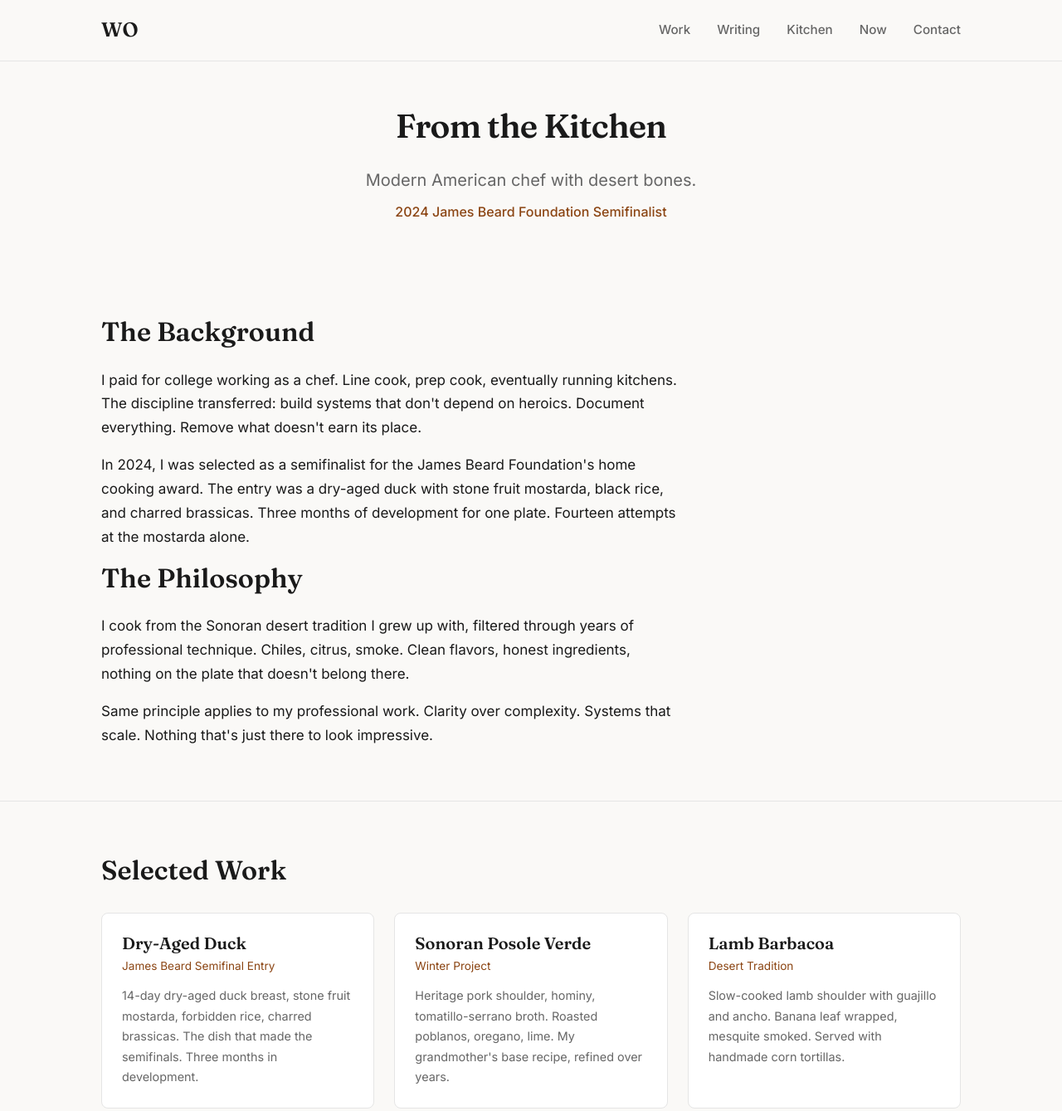
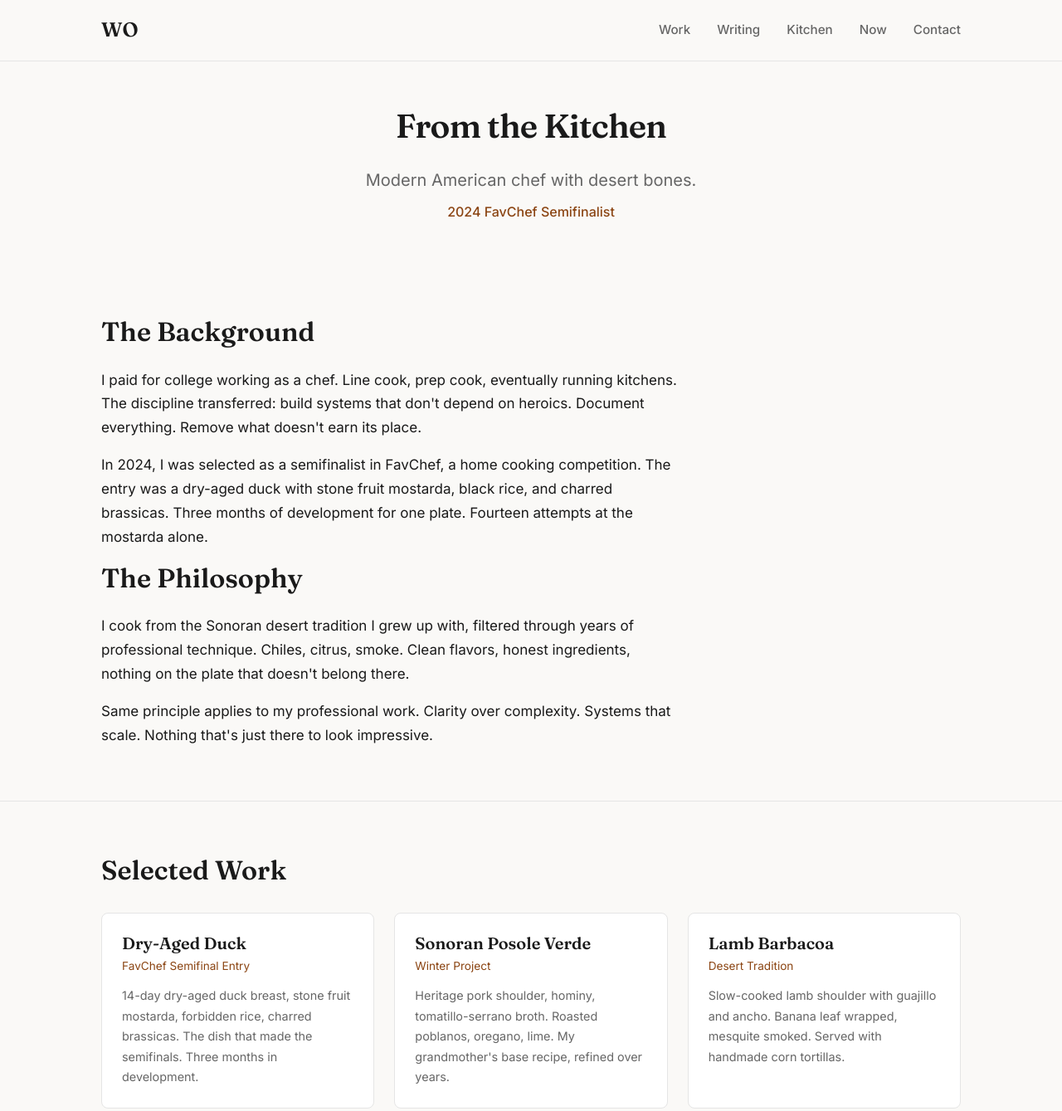
Before and after one commit to ifwewillit/ifwewillit.github.io, a plain HTML site: page kitchen/index.html in a window 1280 px wide. Shown: the top 1339 px of the page at 83% size. Drawn offline with Linux system fonts and the light colour scheme.

Commit message:
Update cooking competition references to FavChef for accuracy

```diff
--- a/kitchen/index.html
+++ b/kitchen/index.html
@@ -4,7 +4,7 @@
     <meta charset="UTF-8">
     <meta name="viewport" content="width=device-width, initial-scale=1.0">
     <title>Kitchen | Will O'Neil</title>
-    <meta name="description" content="2024 James Beard Foundation semifinalist. Modern American cooking with desert bones.">
+    <meta name="description" content="2024 FavChef semifinalist. Modern American cooking with desert bones.">
     <link rel="preconnect" href="https://fonts.googleapis.com">
     <link rel="preconnect" href="https://fonts.gstatic.com" crossorigin>
     <link href="https://fonts.googleapis.com/css2?family=Inter:wght@400;500;600;700&family=Fraunces:opsz,wght@9..144,400;9..144,600&display=swap" rel="stylesheet">
@@ -28,7 +28,7 @@
         <div class="container">
             <h1>From the Kitchen</h1>
             <p class="kitchen-tagline">Modern American chef with desert bones.</p>
-            <p class="kitchen-accolade">2024 James Beard Foundation Semifinalist</p>
+            <p class="kitchen-accolade">2024 FavChef Semifinalist</p>
         </div>
     </section>
 
@@ -38,7 +38,7 @@
                 <h2>The Background</h2>
                 <p>I paid for college working as a chef. Line cook, prep cook, eventually running kitchens. The discipline transferred: build systems that don't depend on heroics. Document everything. Remove what doesn't earn its place.</p>
 
-                <p>In 2024, I was selected as a semifinalist for the James Beard Foundation's home cooking award. The entry was a dry-aged duck with stone fruit mostarda, black rice, and charred brassicas. Three months of development for one plate. Fourteen attempts at the mostarda alone.</p>
+                <p>In 2024, I was selected as a semifinalist in FavChef, a home cooking competition. The entry was a dry-aged duck with stone fruit mostarda, black rice, and charred brassicas. Three months of development for one plate. Fourteen attempts at the mostarda alone.</p>
 
                 <h2>The Philosophy</h2>
                 <p>I cook from the Sonoran desert tradition I grew up with, filtered through years of professional technique. Chiles, citrus, smoke. Clean flavors, honest ingredients, nothing on the plate that doesn't belong there.</p>
@@ -56,7 +56,7 @@
                 <div class="dish-card">
                     <div class="dish-content">
                         <h3>Dry-Aged Duck</h3>
-                        <p class="dish-subtitle">James Beard Semifinal Entry</p>
+                        <p class="dish-subtitle">FavChef Semifinal Entry</p>
                         <p>14-day dry-aged duck breast, stone fruit mostarda, forbidden rice, charred brassicas. The dish that made the semifinals. Three months in development.</p>
                     </div>
                 </div>
```
Also changed, not shown: index.html (+3 -3 lines).
